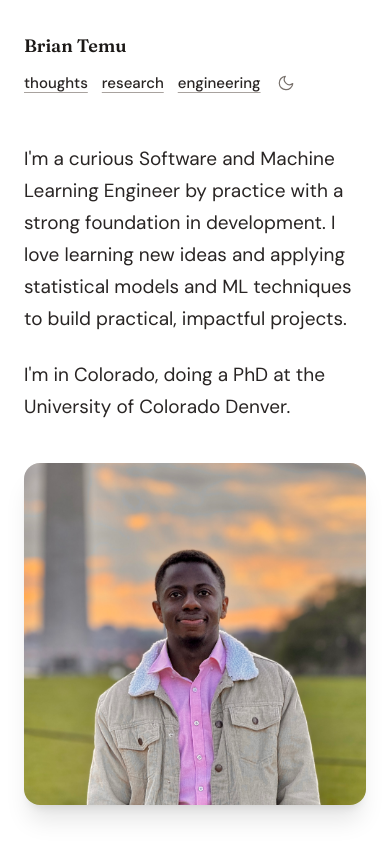
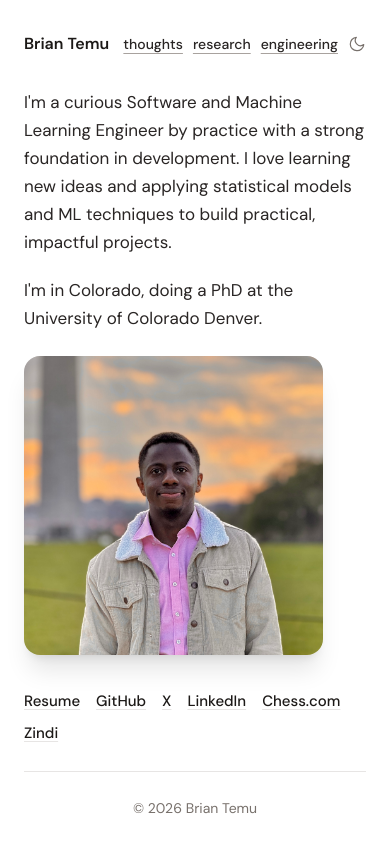
Before and after one commit to iam-dante/portifolio, a Next.js app: page / in a window 390 px wide. Shown: the top 844 px of the page. Built offline with nearby package versions, Linux system fonts and the light colour scheme.

Commit message:
Use DM Sans for titles, fit home on one screen, improve mobile, add resume link

```diff
--- a/components/EntryList.tsx
+++ b/components/EntryList.tsx
@@ -14,7 +14,7 @@ function EntryTitle({
   href?: string;
   color?: string;
 }) {
-  const base = `font-serif text-xl font-semibold leading-8 ${
+  const base = `font-sans text-lg font-semibold leading-7 sm:text-xl sm:leading-8 ${
     color ?? "text-foreground"
   }`;
   const className = `${base} underline decoration-transparent underline-offset-[3px] transition-colors hover:decoration-current`;
@@ -42,7 +42,7 @@ export function EntryItem({ entry }: { entry: Entry }) {
   return (
     <article className="mt-10 first:mt-8">
       <EntryTitle title={entry.title} href={entry.href} color={entry.color} />
-      <p className="mt-2 text-[17px] leading-7 text-muted-foreground text-pretty">
+      <p className="mt-2 text-[16px] leading-7 sm:text-[17px] text-muted-foreground text-pretty">
         {entry.description}
       </p>
       {entry.links ? (
--- a/components/Layout.tsx
+++ b/components/Layout.tsx
@@ -10,9 +10,11 @@ type LayoutProps = {
   description?: string;
   /** Widens the column for long-form reading. */
   wide?: boolean;
+  /** Fits the whole page into one screen; main grows to fill the space. */
+  fit?: boolean;
 };
 
-export function Layout({ children, title, description, wide }: LayoutProps) {
+export function Layout({ children, title, description, wide, fit }: LayoutProps) {
   const { pathname } = useRouter();
   const pageTitle = title ? `${title} | ${site.name}` : site.name;
 
@@ -31,22 +33,22 @@ export function Layout({ children, title, description, wide }: LayoutProps) {
         <meta property="og:type" content="website" />
       </Head>
 
-      <div className="page-shell">
+      <div className={`page-shell ${fit ? "page-shell--fit" : ""}`}>
         <div
-          className={`site-container flex-1 pb-16 pt-8 sm:pt-12 ${
-            wide ? "max-w-2xl" : ""
-          }`}
+          className={`site-container flex-1 pt-8 sm:pt-12 ${
+            fit ? "flex flex-col pb-6 sm:pb-8" : "pb-16"
+          } ${wide ? "max-w-2xl" : ""}`}
         >
-          <header className="flex flex-wrap items-center justify-between gap-x-6 gap-y-3">
+          <header className="flex flex-wrap items-center justify-between gap-x-3 gap-y-3 sm:gap-x-6">
             <Link
               href="/"
-              className="whitespace-nowrap font-serif text-lg font-semibold text-foreground transition-colors hover:text-muted-foreground"
+              className="whitespace-nowrap font-sans text-base font-semibold sm:text-lg text-foreground transition-colors hover:text-muted-foreground"
             >
               {site.name}
             </Link>
 
-            <div className="flex items-center gap-4 sm:gap-5">
-              <nav className="flex items-center gap-3.5 text-[15px] font-medium sm:gap-5 sm:text-base">
+            <div className="flex items-center gap-2.5 sm:gap-5">
+              <nav className="flex items-center gap-2.5 text-[14px] font-medium sm:gap-5 sm:text-base">
                 {nav.map((item) => {
                   const active = pathname.startsWith(item.href);
                   return (
@@ -69,12 +71,23 @@ export function Layout({ children, title, description, wide }: LayoutProps) {
             </div>
           </header>
 
-          <main>{children}</main>
+          <main className={fit ? "flex min-h-0 flex-1 flex-col" : undefined}>
+            {children}
+          </main>
         </div>
 
-        <footer className={`site-container pb-10 ${wide ? "max-w-2xl" : ""}`}>
+        <footer
+          className={`site-container ${fit ? "pb-6" : "pb-10"} ${
+            wide ? "max-w-2xl" : ""
+          }`}
+        >
           <div className="flex flex-col items-center gap-3 border-t border-[var(--border)] pt-6 text-sm leading-6 text-subtle">
-            <div className="flex flex-wrap justify-center gap-x-4 gap-y-2">
+            {/* The one-screen home page already lists these links. */}
+            <div
+              className={`flex-wrap justify-center gap-x-4 gap-y-2 ${
+                fit ? "hidden" : "flex"
+              }`}
+            >
               {[
                 { label: "resume", href: socials.resume },
                 { label: "github", href: socials.github },
@@ -113,8 +126,8 @@ export function PageHeading({
   subtitle: string;
 }) {
   return (
-    <div className="mt-12 sm:mt-16">
-      <h1 className="font-serif text-[26px] font-semibold leading-tight text-foreground sm:text-[28px]">
+    <div className="mt-10 sm:mt-16">
+      <h1 className="font-sans text-[24px] font-semibold leading-tight text-foreground sm:text-[28px]">
         {title}
       </h1>
       <p className="mt-2 text-base leading-7 text-muted-foreground">
--- a/pages/index.tsx
+++ b/pages/index.tsx
@@ -3,6 +3,7 @@ import { Layout } from "../components/Layout";
 import { socials } from "../lib/site";
 
 const contacts = [
+  { label: "Resume", href: socials.resume },
   { label: "GitHub", href: socials.github },
   { label: "X", href: socials.x },
   { label: "LinkedIn", href: socials.linkedin },
@@ -12,20 +13,20 @@ const contacts = [
 
 export default function Home() {
   return (
-    <Layout>
-      <p className="mt-12 text-[19px] leading-8 text-muted-foreground text-pretty sm:mt-14">
+    <Layout fit>
+      <p className="mt-8 text-[17px] leading-7 text-muted-foreground text-pretty sm:mt-10 sm:text-[19px] sm:leading-8">
         I&apos;m a curious Software and Machine Learning Engineer by practice
         with a strong foundation in development. I love learning new ideas and
         applying statistical models and ML techniques to build practical,
         impactful projects.
       </p>
 
-      <p className="mt-6 text-[19px] leading-8 text-muted-foreground text-pretty">
+      <p className="mt-5 text-[17px] leading-7 sm:mt-6 sm:text-[19px] sm:leading-8 text-muted-foreground text-pretty">
         I&apos;m in Colorado, doing a PhD at the University of Colorado Denver.
       </p>
 
-      <figure className="mt-10">
-        <div className="relative aspect-square overflow-hidden rounded-2xl bg-muted shadow-xl">
+      <figure className="mt-6 flex min-h-[80px] flex-1 sm:mt-8">
+        <div className="relative aspect-square h-full max-h-[528px] max-w-full overflow-hidden rounded-2xl bg-muted shadow-xl">
           <Image
             src="/me.jpg"
             alt="Brian Temu"
@@ -37,7 +38,7 @@ export default function Home() {
         </div>
       </figure>
 
-      <p className="mt-10 flex flex-wrap gap-x-6 gap-y-2 text-[17px] font-medium leading-7">
+      <p className="mt-8 flex flex-wrap gap-x-4 gap-y-1 text-[15px] sm:gap-x-6 sm:text-[17px] font-medium leading-7">
         {contacts.map((contact) => (
           <a
             key={contact.label}
--- a/pages/posts/[slug].js
+++ b/pages/posts/[slug].js
@@ -85,8 +85,8 @@ const markdownComponents = {
 export default function Post({ frontmatter, content }) {
   return (
     <Layout title={frontmatter.title} description={frontmatter.summary} wide>
-      <header className="mt-12 text-center">
-        <h1 className="font-serif text-[26px] font-semibold leading-tight text-foreground text-pretty sm:text-[32px]">
+      <header className="mt-10 text-center sm:mt-12">
+        <h1 className="font-sans text-[24px] font-semibold leading-tight text-foreground text-balance sm:text-[32px]">
           {frontmatter.title}
         </h1>
 
--- a/pages/thoughts.tsx
+++ b/pages/thoughts.tsx
@@ -63,11 +63,11 @@ export default function Thoughts({ posts }: { posts: Post[] }) {
             <article key={post.slug} className="mt-10 first:mt-8">
               <Link
                 href={`/posts/${post.slug}`}
-                className="font-serif text-xl font-semibold leading-8 text-foreground underline decoration-transparent underline-offset-[3px] transition-colors hover:decoration-current"
+                className="font-sans text-lg font-semibold leading-7 sm:text-xl sm:leading-8 text-foreground underline decoration-transparent underline-offset-[3px] transition-colors hover:decoration-current"
               >
                 {post.title}
               </Link>
-              <p className="mt-2 line-clamp-2 text-[17px] leading-7 text-muted-foreground text-pretty">
+              <p className="mt-2 line-clamp-2 text-[16px] leading-7 sm:text-[17px] text-muted-foreground text-pretty">
                 {post.summary}
               </p>
               <p className="mt-2 text-sm leading-6 text-subtle">{post.date}</p>
--- a/styles/globals.css
+++ b/styles/globals.css
@@ -1,4 +1,3 @@
-@import url("https://fonts.googleapis.com/css2?family=Fraunces:ital,opsz,wght@0,9..144,300..700;1,9..144,300..700&display=swap");
 @import url("https://fonts.googleapis.com/css2?family=DM+Sans:ital,opsz,wght@0,9..40,400..700;1,9..40,400..700&family=JetBrains+Mono:wght@400;500&display=swap");
 
 @tailwind base;
@@ -80,26 +79,37 @@ body {
   }
 }
 
+/* One-screen pages: exactly the viewport tall, so nothing scrolls. */
+.page-shell--fit {
+  height: 100vh;
+}
+
+@supports (height: 100dvh) {
+  .page-shell--fit {
+    height: 100dvh;
+  }
+}
+
 /* Long-form post styling (prose) */
 .prose-note {
-  @apply text-[18px] leading-[1.8] text-muted-foreground;
+  @apply text-[17px] leading-[1.75] text-muted-foreground sm:text-[18px] sm:leading-[1.8];
   overflow-wrap: break-word;
 }
 
 .prose-note :where(h1, h2, h3, h4) {
-  @apply font-serif font-semibold text-foreground;
+  @apply font-sans font-semibold text-foreground;
 }
 
 .prose-note h1 {
-  @apply mb-5 mt-12 text-3xl leading-tight sm:text-4xl;
+  @apply mb-5 mt-10 text-2xl leading-tight sm:mt-12 sm:text-4xl;
 }
 
 .prose-note h2 {
-  @apply mb-4 mt-10 text-2xl leading-tight sm:text-3xl;
+  @apply mb-4 mt-9 text-[22px] leading-tight sm:mt-10 sm:text-3xl;
 }
 
 .prose-note h3 {
-  @apply mb-3 mt-8 text-xl leading-snug sm:text-2xl;
+  @apply mb-3 mt-7 text-lg leading-snug sm:mt-8 sm:text-2xl;
 }
 
 .prose-note h4 {
@@ -134,7 +144,7 @@ body {
 }
 
 .prose-note blockquote {
-  @apply my-6 font-serif italic text-subtle;
+  @apply my-6 font-sans italic text-subtle;
 }
 
 .prose-note hr {
--- a/tailwind.config.ts
+++ b/tailwind.config.ts
@@ -17,14 +17,6 @@ const config: Config = {
         "-apple-system",
         "Segoe UI",
         "sans-serif",
-      ],
-      serif: [
-        "Fraunces",
-        "ui-serif",
-        "Georgia",
-        "Cambria",
-        "Times New Roman",
-        "serif",
       ],
       mono: [
         "JetBrains Mono",
```
